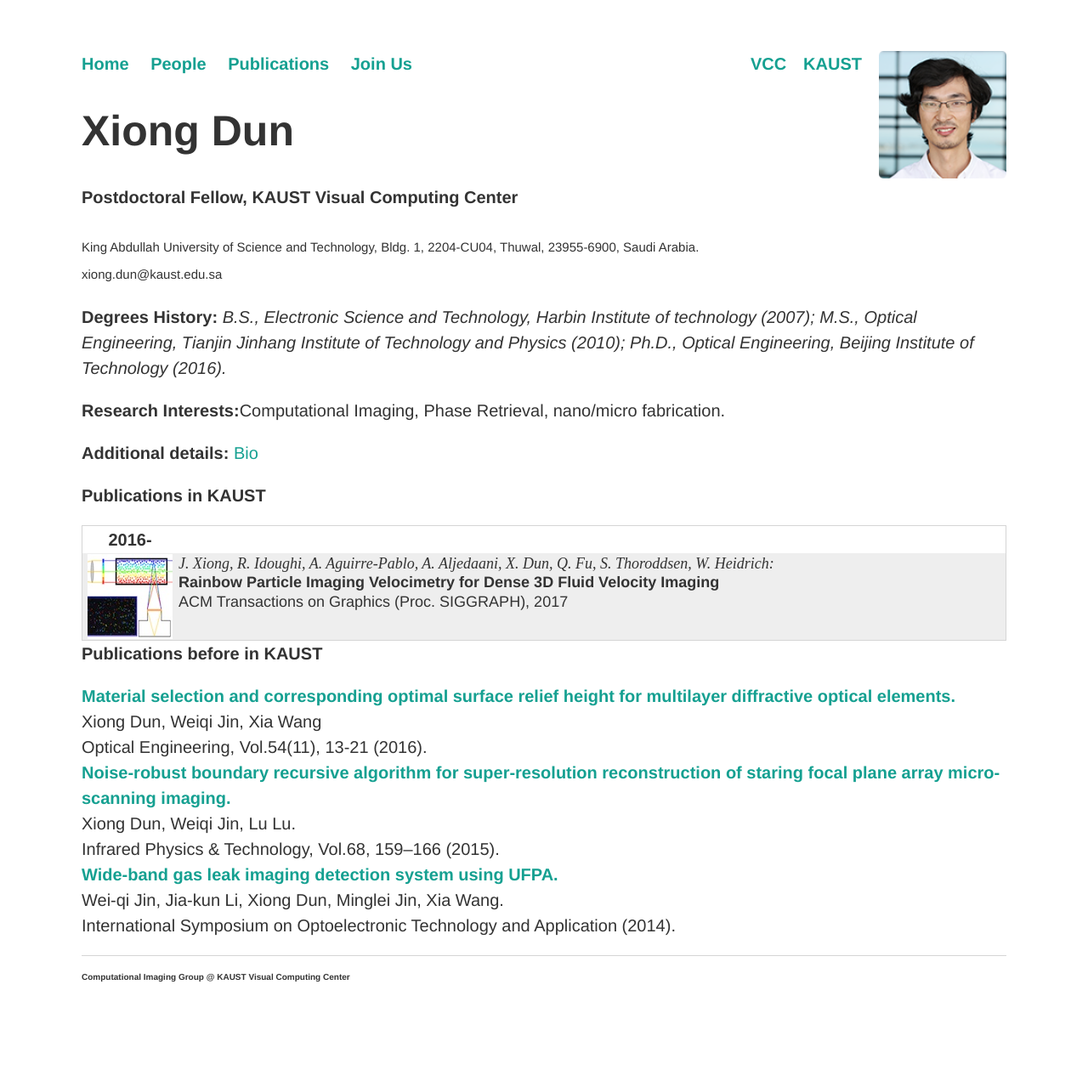
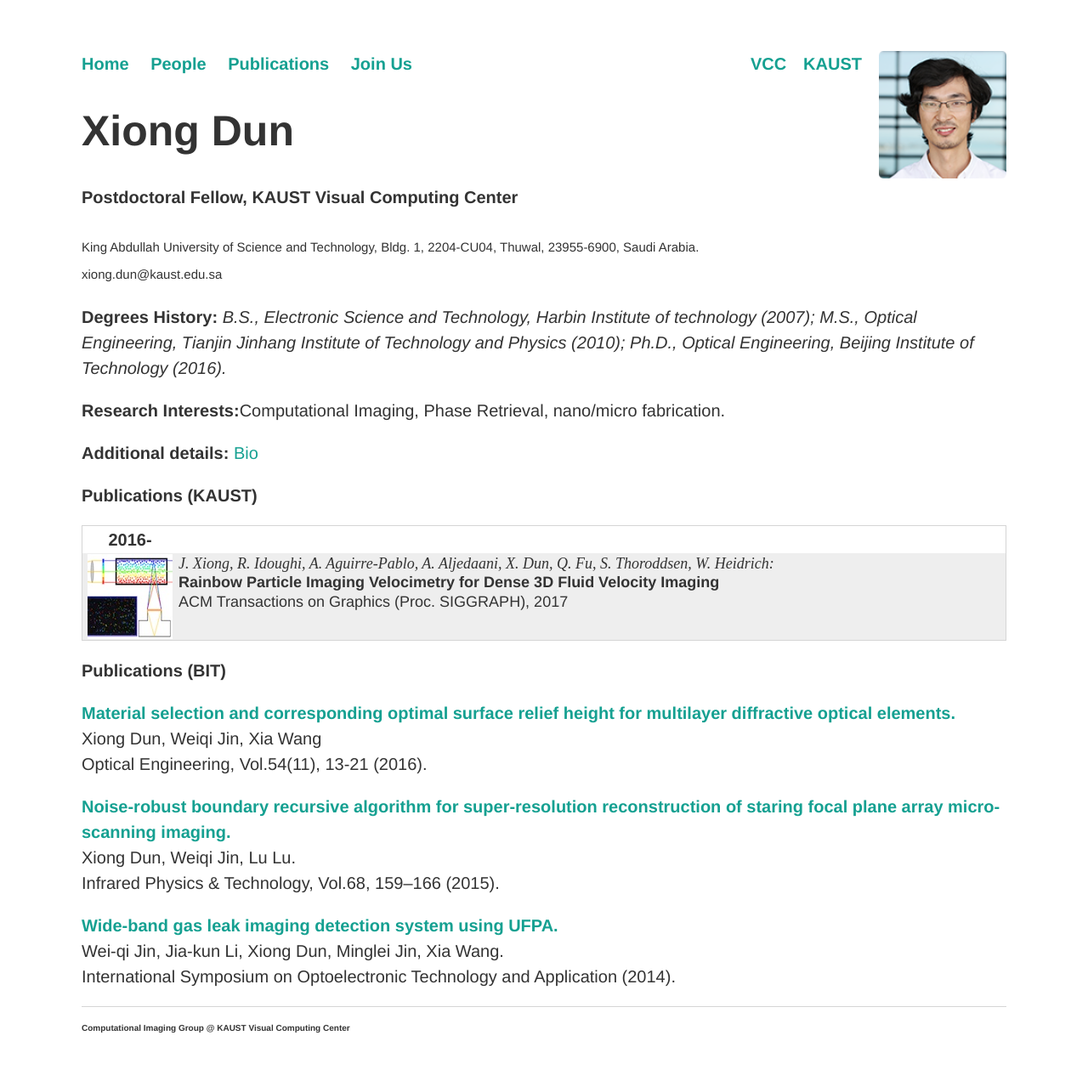
Before and after one commit to vccimaging/vccimaging.github.io, a Jekyll site: the page built from People/dunx/index.html, in a window 1280 px wide. Shown: the whole page at 85% size. Built offline with Jekyll 4.4.1, drawn with Linux system fonts in a browser that asks for light colours; before the commit the page ends 1225 px from its top, so only the background shows below that.

Commit message:
Update index.html

```diff
--- a/People/dunx/index.html
+++ b/People/dunx/index.html
@@ -17,19 +17,19 @@ height: 150
 
 <b>Additional details:</b> <a href=bio>Bio</a> <p>
 
-<b>Publications in KAUST</b> <p>
-{% include publicationlist.html name="X. Dun" minYear=2016 %}
+<b>Publications (KAUST) </b> <p>
+{% include publicationlist.html name="X. Dun" minYear=2016 %} <p>
 
-<b>Publications before in KAUST</b> <p>
+<b>Publications (BIT)</b> <p>
 
 <a href="http://opticalengineering.spiedigitallibrary.org/article.aspx?articleid=2470524"><b>Material selection and corresponding optimal surface relief height for multilayer diffractive optical elements.</b></a>
 <br>Xiong Dun, Weiqi Jin, Xia Wang
-<br>Optical Engineering, Vol.54(11), 13-21 (2016).<br>
+<br>Optical Engineering, Vol.54(11), 13-21 (2016).<br> <p>
 
 <a href="http://www.sciencedirect.com/science/article/pii/S1350449514002722"><b>Noise-robust boundary recursive algorithm for super-resolution reconstruction of staring focal plane array micro-scanning imaging.</b></a>
 <br>Xiong Dun, Weiqi Jin, Lu Lu.
-<br>Infrared Physics & Technology, Vol.68, 159–166 (2015).<br>
+<br>Infrared Physics & Technology, Vol.68, 159–166 (2015).<br> <p>
 
 <a href="http://www.sciencedirect.com/science/article/pii/S1350449514002722"><b>Wide-band gas leak imaging detection system using UFPA.</b></a>
 <br>Wei-qi Jin, Jia-kun Li, Xiong Dun, Minglei Jin, Xia Wang.
-<br>International Symposium on Optoelectronic Technology and Application (2014).<br>
+<br>International Symposium on Optoelectronic Technology and Application (2014).<br> <p>
```
